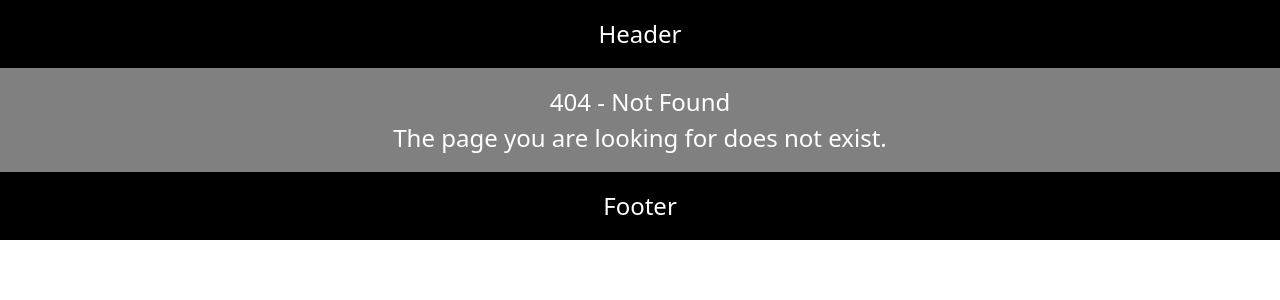
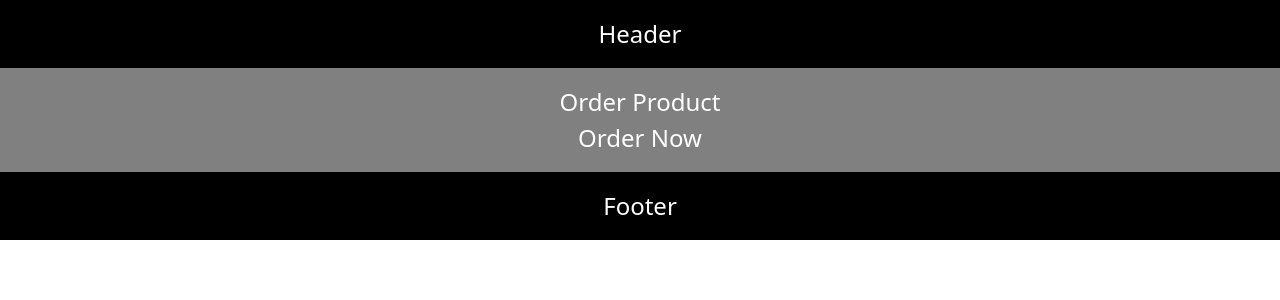
Before and after one commit to devARcoder/Next_JS_Course-CodeVolutions, a Next.js app: page /order-product in a window 1280 px wide. Before the commit this address had no page. Shown: the top 300 px of the page. Built offline with nearby package versions, Linux system fonts and the light colour scheme.

Commit message:
lecture 21 completed

```diff
--- /dev/null
+++ b/src/app/order-product/page.tsx
@@ -0,0 +1,17 @@
+"use client";
+import { useRouter } from "next/navigation";
+export default function OrderProduct(){
+    const router = useRouter();
+    const handleClick = () => {
+        console.log("order has been placed!");
+        router.back()
+        // router.push("/")
+    }
+
+    return (
+        <>
+        <h1>Order Product</h1>
+        <button onClick={handleClick}>Order Now</button>
+        </>
+    )
+}
--- a/src/app/page.tsx
+++ b/src/app/page.tsx
@@ -1,9 +1,8 @@
 import Link from "next/link";
 export default function Home() {
   return (
-    <div className="flex min-h-screen flex-col items-center justify-between p-24">
+    <div className="flex flex-col items-center justify-between p-10 space-y-10">
       <h1 className="text-4xl font-bold">Welcome to My Next.js App!</h1>
-      <p className="mt-4 text-lg text-gray-600">This is the home page.</p>
 
       <Link href="/blog">Blog</Link>
     </div>
```
